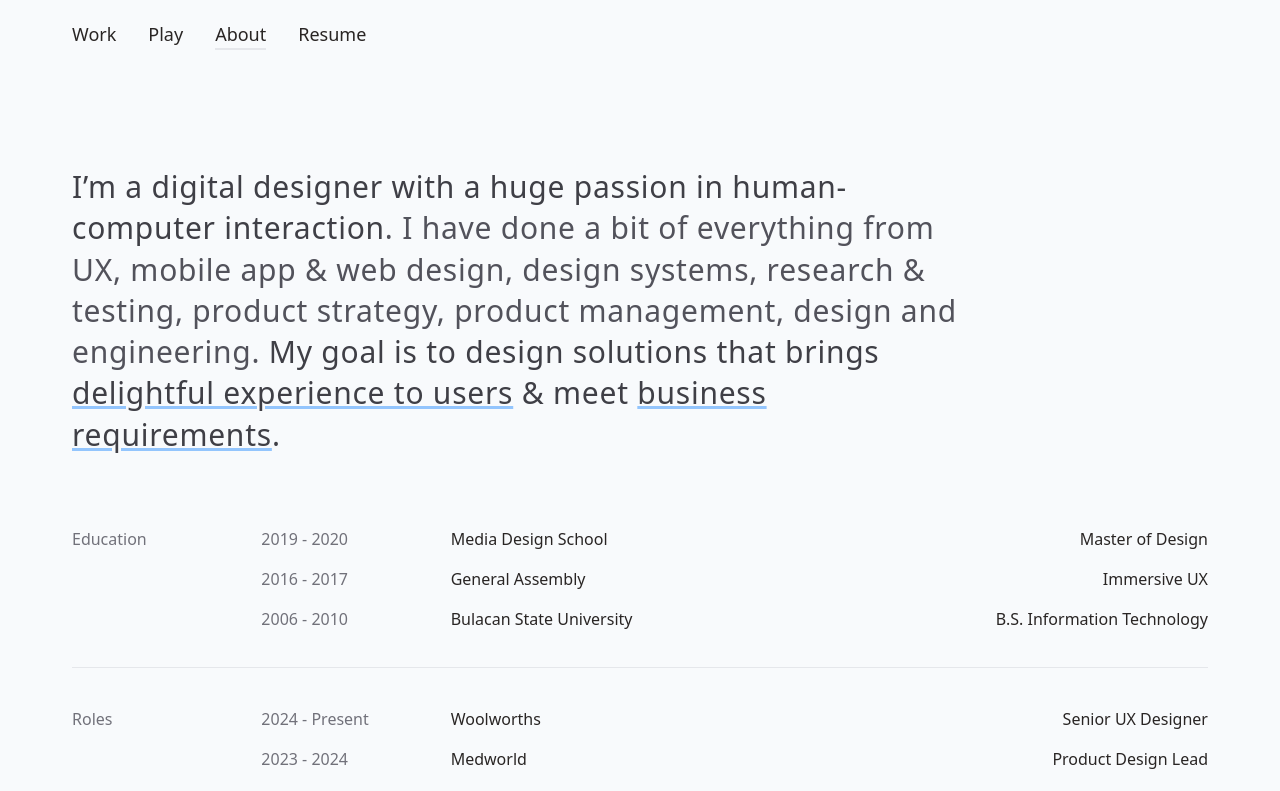
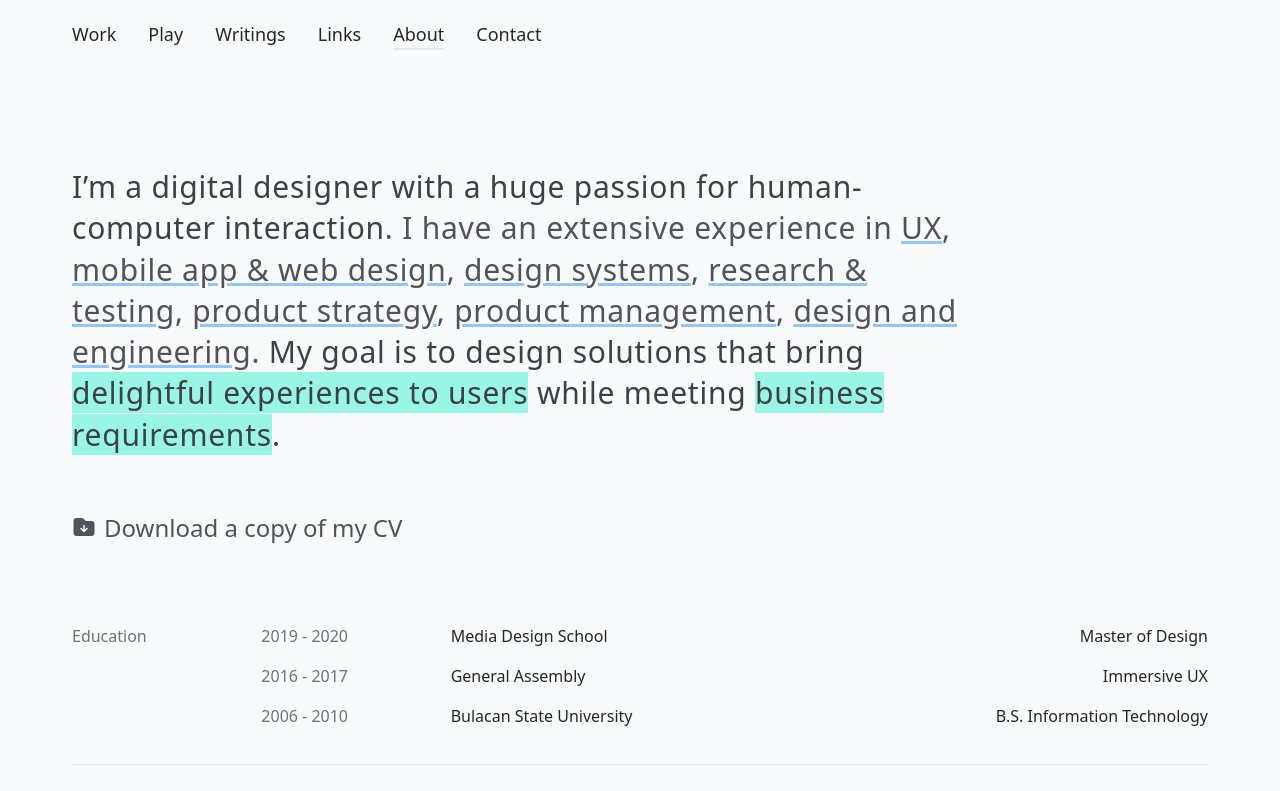
Before and after one commit to heyronmar/web, a Next.js app: page /about in a window 1280 px wide. Shown: the top 791 px of the page. Built offline with nearby package versions, Linux system fonts and the light colour scheme.

Commit message:
updated pages

```diff
--- a/app/about/page.tsx
+++ b/app/about/page.tsx
@@ -1,5 +1,6 @@
 import React from 'react';
 import data from "@/app/data/about-data.json";
+import Link from "next/link";
 
 const AboutPage = () => {
 
@@ -11,9 +12,21 @@ const AboutPage = () => {
         <div className='flex flex-col'>
           <div className='xl:max-w-[80%] py-8'>
             <h1 className='text-3xl font-extralight text-zinc-600 leading-snug tracking-wide pb-6'>
-              <span className='text-zinc-700'>I’m a digital designer with a huge passion in human-computer interaction</span>. I have done a bit of everything from UX, mobile app & web design, design systems, research & testing, product strategy, product management, design and engineering. <span className='text-zinc-700'>My goal is to design solutions that brings <span className='underline decoration-blue-300'>delightful experience to users</span> & meet <span className='underline decoration-blue-300'>business requirements</span>.</span>
+              <span className='text-zinc-700'>I’m a digital designer with a huge passion for human-computer interaction</span>. I have an extensive experience in <span className='underline decoration-blue-300 '>UX</span>, <span className='underline decoration-blue-300 '>mobile app & web design</span>, <span className='underline decoration-blue-300 '>design systems</span>, <span className='underline decoration-blue-300 '>research & testing</span>, <span className='underline decoration-blue-300 '>product strategy</span>, <span className='underline decoration-blue-300 '>product management</span>, <span className='underline decoration-blue-300 '>design and engineering</span>. <span className='text-zinc-700'>My goal is to design solutions that bring <span className='bg-teal-200'>delightful experiences to users</span> while meeting <span className='bg-teal-200'>business requirements</span>.</span>
             </h1>
+            <div>
+              <Link href={""} className="text-zinc-600 hover:text-blue-600 text-l flex items-center gap-2 py-8" target="_blank">
+                  <div>
+                  <svg xmlns="http://www.w3.org/2000/svg" viewBox="0 0 24 24" fill="currentColor" className="size-6">
+                    <path fillRule="evenodd" d="M19.5 21a3 3 0 0 0 3-3V9a3 3 0 0 0-3-3h-5.379a.75.75 0 0 1-.53-.22L11.47 3.66A2.25 2.25 0 0 0 9.879 3H4.5a3 3 0 0 0-3 3v12a3 3 0 0 0 3 3h15Zm-6.75-10.5a.75.75 0 0 0-1.5 0v4.19l-1.72-1.72a.75.75 0 0 0-1.06 1.06l3 3a.75.75 0 0 0 1.06 0l3-3a.75.75 0 1 0-1.06-1.06l-1.72 1.72V10.5Z" clipRule="evenodd" />
+                  </svg>
+
+                  </div>
+                  <div className="text-2xl font-light text-zinc-600  hover:text-blue-600 leading-snug tracking-normal">Download a copy of my CV</div>
+                </Link>
+            </div>
           </div>
+
           <div className='py-2'>
             { sortedData.map((exp)=>{
                 return (
--- /dev/null
+++ b/app/contact/page.tsx
@@ -0,0 +1,11 @@
+import React from 'react'
+
+const ContactPage = () => {
+  return (
+    <div className='container p-0 my-16'>
+      Contact Page
+    </div>
+  )
+}
+
+export default ContactPage
--- /dev/null
+++ b/app/links/page.tsx
@@ -0,0 +1,11 @@
+import React from 'react'
+
+const LinksPage = () => {
+  return (
+    <div className='container p-0 my-16'>
+      Links Page
+    </div>
+  )
+}
+
+export default LinksPage
--- a/app/play/page.tsx
+++ b/app/play/page.tsx
@@ -8,7 +8,7 @@ const PlayPage = () => {
         <span>Hello, Im Ronmar.</span>
       </h1>
       <p className="text-5xl tracking-normal flex mb-2 font-light">
-        <span>I <span className="bg-clip-text text-transparent bg-gradient-to-r from-red-400 via-50%  via-sky-600  to-teal-600 selection:text-cinder-400"> love exploring</span> visual patterns and technology. <br className='hidden xl:block'/><span>Outside work, I enjoy <span className="text-gray-700 bg-sky-200">food, music & outdoors</span>.
+        <span>Continuously <span className="bg-clip-text text-transparent bg-gradient-to-r from-red-400 via-50%  via-sky-600  to-teal-600 selection:text-cinder-400"> explore and discover</span> new ideas - <br className='hidden xl:block'/><span>I like DIYs, cooking and outdoors when not at work.
         </span>
         </span>
       </p>
--- /dev/null
+++ b/app/writings/page.tsx
@@ -0,0 +1,11 @@
+import React from 'react'
+
+const WritingsPage = () => {
+  return (
+    <div className='container p-0 my-16'>
+      Writings Page
+    </div>
+  )
+}
+
+export default WritingsPage
--- a/components/Nav.jsx
+++ b/components/Nav.jsx
@@ -14,13 +14,22 @@ const links = [
         path:"/play",
     },
     {
+        name:"writings",
+        path:"/writings",
+    },
+    {
+        name:"links",
+        path:"/links",
+    },
+    {
         name:"about",
         path:"/about",
     },
     {
-        name:"resume",
-        path:"/resume",
+        name:"Contact",
+        path:"/contact",
     },
+
 
 ];
 
```
